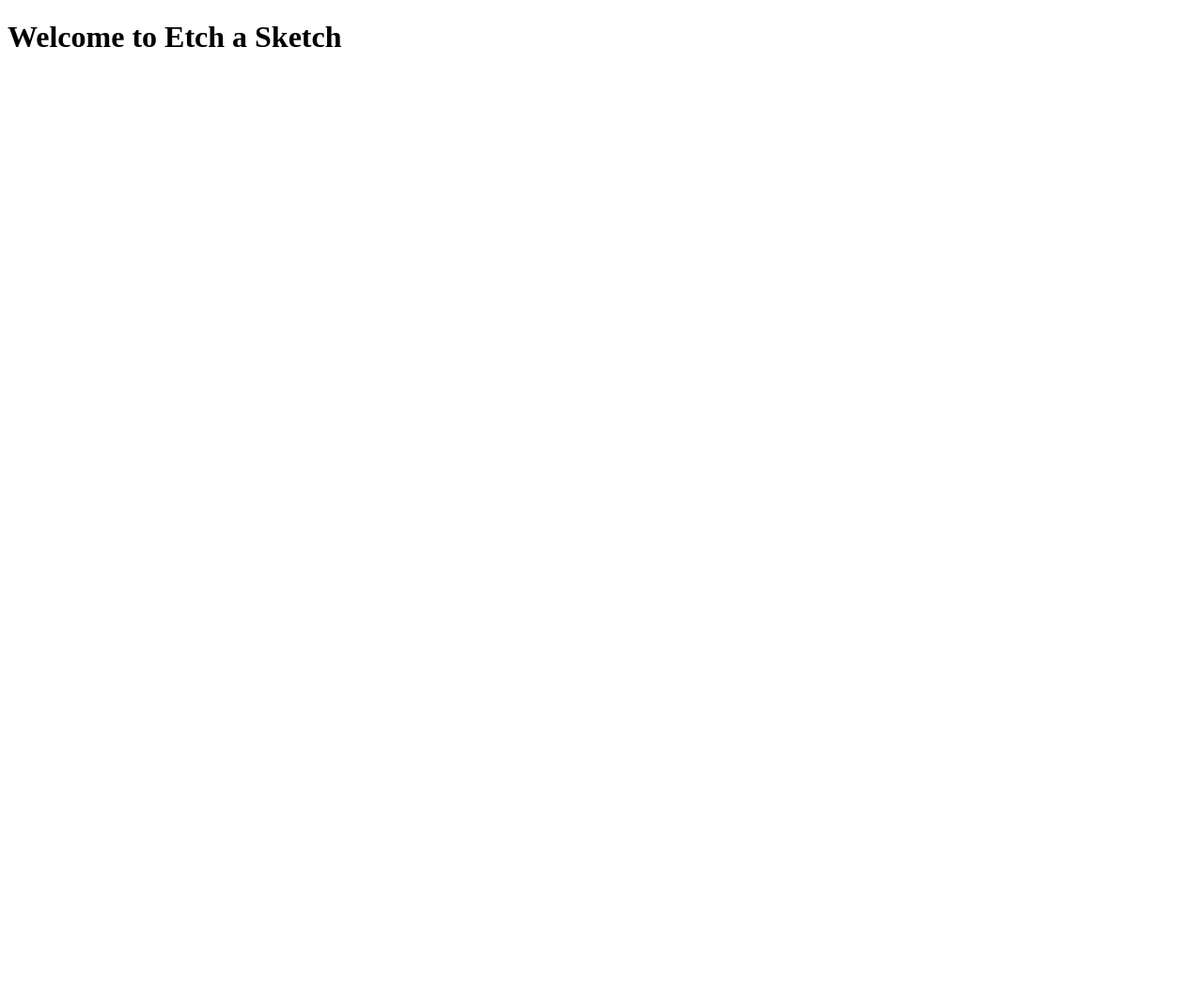
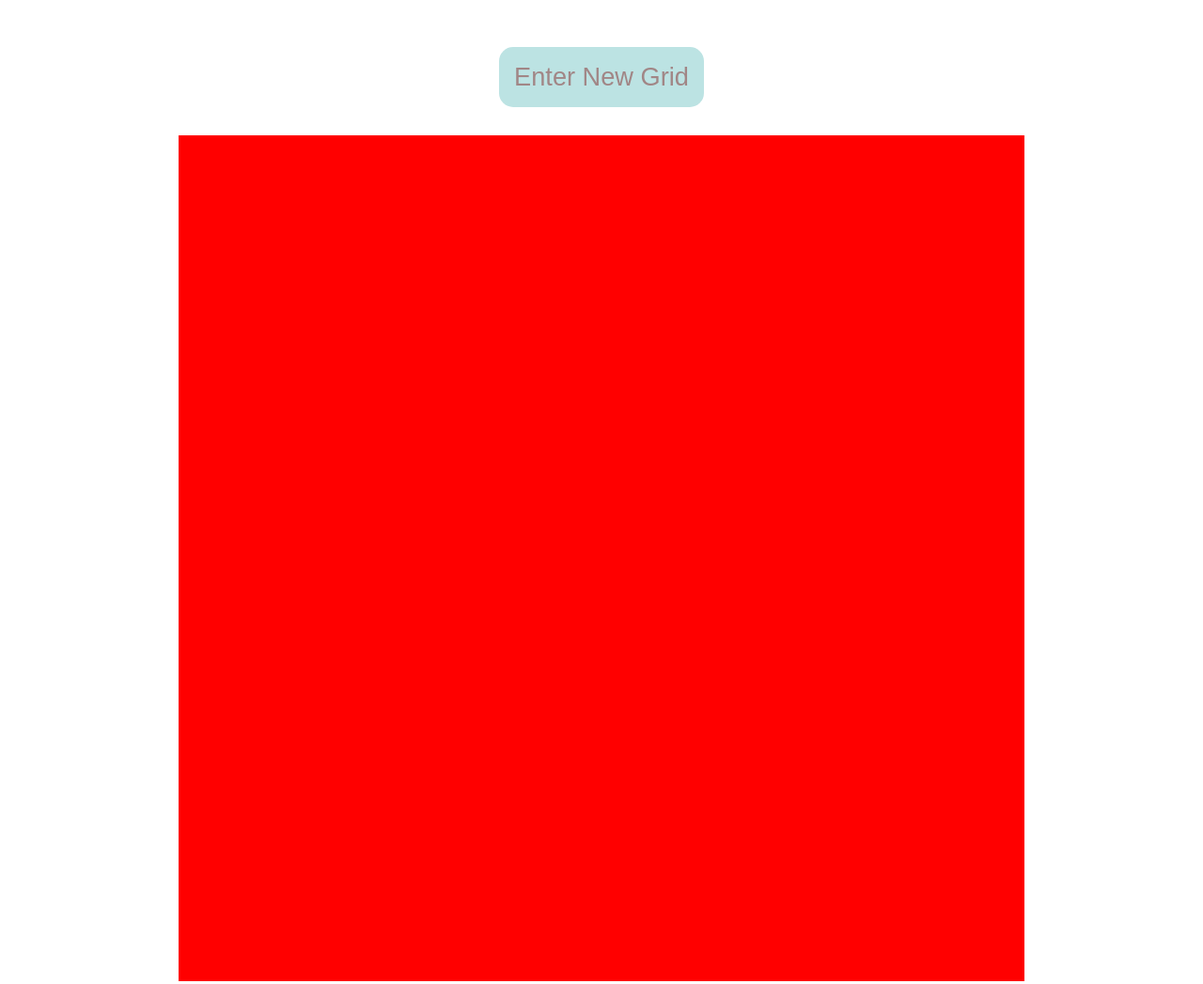
Before and after one commit to Umbrasyl/etchASketch, a plain HTML site: page index.html in a window 1280 px wide. Shown: the whole page at 94% size. Before the commit the page ends 800 px from the top, so only its background shows below. Drawn offline with Linux system fonts and the light colour scheme.

Commit message:
Create New Grid button

```diff
--- a/index.html
+++ b/index.html
@@ -9,6 +9,9 @@
     <script src="./script.js" defer></script>
 </head>
 <body>
-    <h1>Welcome to Etch a Sketch</h1>
+    <div class="button-div">
+        <button>Enter New Grid</button>
+    </div>
+    <div class="container"></div>
 </body>
 </html>
--- a/script.js
+++ b/script.js
@@ -0,0 +1,38 @@
+"use strict";
+
+function createDivs(num) {
+    const divWidth = Math.floor(canvasWidth / num); // Adjust div width so exactly num divs fit in a row
+    for(let i = 0; i < num**2; i++) { // Num is squared so we have a square canvas width same numbers of rows and columns
+        const createdDiv = document.createElement("div");
+        createdDiv.style.width = createdDiv.style.height = `${divWidth}px`;
+        createdDiv.addEventListener("mouseover", mouseOver);
+        createdDiv.addEventListener("mouseout", mouseOut);
+        containerDiv.appendChild(createdDiv);
+    }
+}
+
+function mouseOver() {
+    this.classList.add("hover");
+}
+
+function mouseOut() {
+    this.classList.remove("hover");
+}
+
+function createNewCanvas() {
+    const newChildNum = +prompt("Enter the number of pixels you want in the new canvas: ");
+    if (newChildNum > 100) {
+        alert("You can't enter numbers bigger then 100!");
+    } else {
+        while (containerDiv.hasChildNodes()) {
+            containerDiv.removeChild(containerDiv.firstChild);
+        }
+        createDivs(newChildNum);
+    }
+}
+
+const containerDiv = document.querySelector(".container");
+const canvasWidth = +(containerDiv.clientWidth);
+const canvasButton = document.querySelector("button");
+canvasButton.addEventListener("click", createNewCanvas);
+createDivs(10);
--- a/style.css
+++ b/style.css
@@ -0,0 +1,45 @@
+* {
+    box-sizing: border-box;
+}
+
+body {
+    margin: 0;
+    padding: 20px;
+    display: flex;
+    flex-direction: column;
+    align-items: center;
+}
+
+button {
+    font-size: 1.7em;
+    background-color: rgb(188, 227, 227);
+    border: none;
+    border-radius: 15px;
+    color: rgb(161, 134, 134);
+    text-decoration: none;
+    font-family: sans-serif;
+    margin: 30px;
+    padding: 16px;
+}
+
+.button-div {
+    background-color: white;
+}
+
+.container {
+    background-color: white;
+    display: flex;
+    flex-wrap: wrap;
+    align-content: center;
+    justify-content: center;
+    width: 900px;
+    height: 900px;
+}
+
+div {
+    background-color: red;
+}
+
+.hover {
+    background-color: bisque;
+}
```
